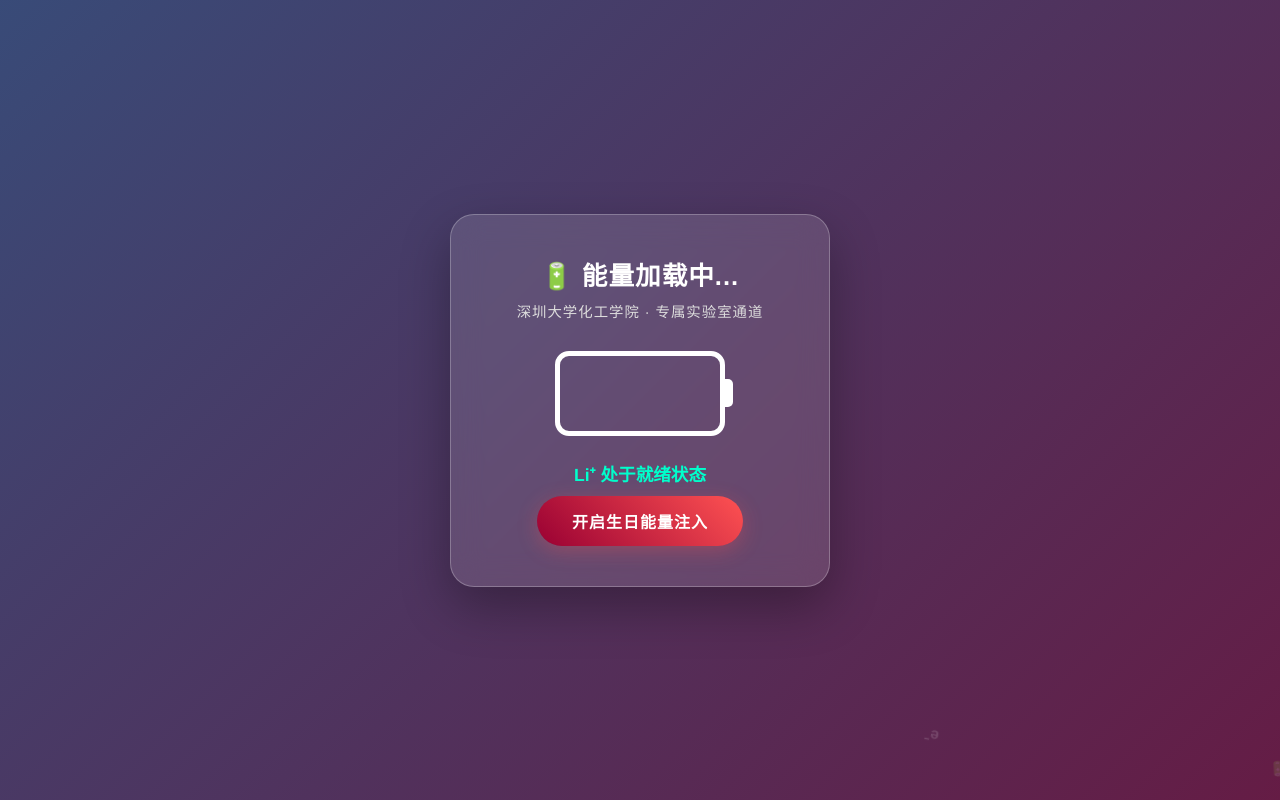
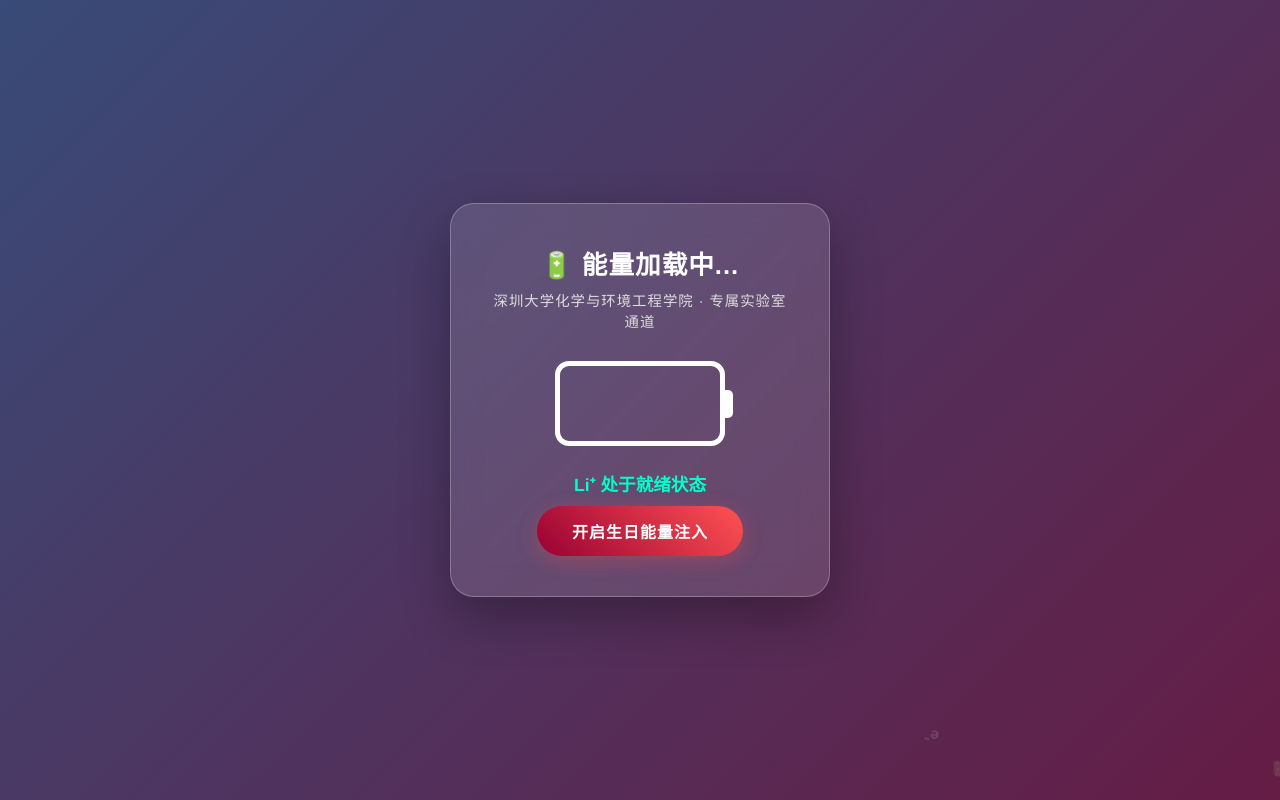
Before and after one commit to lavinia-wu/happy-birthday-to-xinxin, a plain HTML site: page index.html in a window 1280 px wide. Shown: the top 800 px of the page. Drawn offline with Linux system fonts and the light colour scheme.

Commit message:
Update index.html

```diff
--- a/index.html
+++ b/index.html
@@ -322,7 +322,7 @@
 
     <div class="battery-stage" id="batteryStage">
         <h1>🔋 能量加载中...</h1>
-        <p class="subtitle">深圳大学化工学院 · 专属实验室通道</p >
+        <p class="subtitle">深圳大学化学与环境工程学院 · 专属实验室通道</p >
 
         <div class="battery-container">
             <div class="battery-core" id="batteryCore"></div>
```
